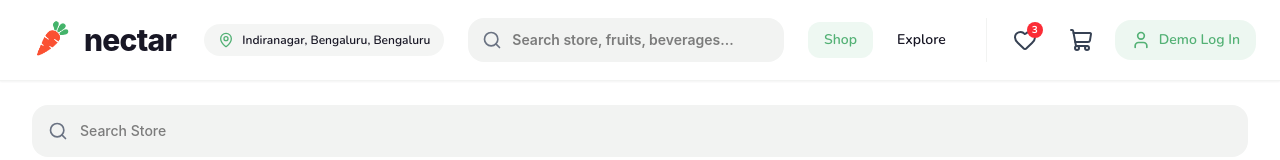
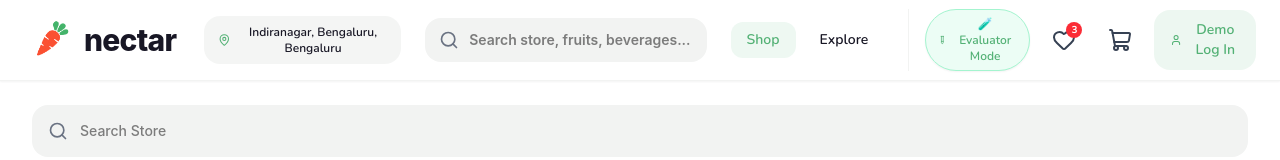
Before and after one commit to Neerav02/Nectar-Grocery, a React (Vite) app: page / in a window 1280 px wide. Shown: the top 160 px of the page. Built offline with nearby package versions, Linux system fonts and the light colour scheme; a web font is replaced by a local one.

Commit message:
feat(evaluator): implement Evaluator Audit Mode toggle badge to isolate Challenge A & B QA triggers from pristine consumer UI

```diff
--- /dev/null
+++ b/src/components/common/AuditModeBadge.tsx
@@ -0,0 +1,38 @@
+import React from 'react';
+import { TestTube, CheckCircle2 } from 'lucide-react';
+import { useAuditStore } from '../../stores/useAuditStore';
+import { useToastStore } from '../../stores/useToastStore';
+import { clsx } from 'clsx';
+
+export const AuditModeBadge: React.FC = () => {
+  const isAuditModeEnabled = useAuditStore((state) => state.isAuditModeEnabled);
+  const toggleAuditMode = useAuditStore((state) => state.toggleAuditMode);
+  const addToast = useToastStore((state) => state.addToast);
+
+  const handleToggle = () => {
+    toggleAuditMode();
+    if (!isAuditModeEnabled) {
+      addToast('Evaluator Audit Mode Activated! Interactive race condition & resilience debug controls exposed.', 'info');
+    } else {
+      addToast('Evaluator Audit Mode Deactivated. Returned to pristine consumer view.', 'success');
+    }
+  };
+
+  return (
+    <button
+      type="button"
+      onClick={handleToggle}
+      title="Toggle Assignment Evaluator Audit Mode"
+      className={clsx(
+        'inline-flex items-center gap-1.5 px-3 py-1.5 rounded-full text-xs font-semibold transition-all duration-300 border shadow-xs cursor-pointer select-none',
+        isAuditModeEnabled
+          ? 'bg-amber-500 text-white border-amber-600 ring-2 ring-amber-300 animate-pulse'
+          : 'bg-emerald-50 text-[#53B175] border-emerald-200 hover:bg-emerald-100'
+      )}
+    >
+      <TestTube className="w-3.5 h-3.5" />
+      <span>{isAuditModeEnabled ? 'Evaluator Mode: ON' : '🧪 Evaluator Mode'}</span>
+      {isAuditModeEnabled && <CheckCircle2 className="w-3.5 h-3.5 text-white ml-0.5" />}
+    </button>
+  );
+};
--- a/src/components/layout/NavbarDesktop.tsx
+++ b/src/components/layout/NavbarDesktop.tsx
@@ -4,6 +4,7 @@ import { TabType } from '../../types';
 import { useCartStore } from '../../stores/useCartStore';
 import { useFavoritesStore } from '../../stores/useFavoritesStore';
 import { useAuthStore } from '../../stores/useAuthStore';
+import { AuditModeBadge } from '../common/AuditModeBadge';
 import { clsx } from 'clsx';
 
 interface NavbarDesktopProps {
@@ -97,6 +98,9 @@ export const NavbarDesktop: React.FC<NavbarDesktopProps> = ({
 
         {/* Right Action Icons (Favourites, Cart, Auth) */}
         <div className="flex items-center space-x-3 border-l border-[#F2F3F2] pl-4">
+          {/* Evaluator Audit Mode Toggle Badge */}
+          <AuditModeBadge />
+
           {/* Favorites Button */}
           <button
             onClick={() => onTabChange('favourite')}
--- a/src/components/search/StaleSearchDebugPanel.tsx
+++ b/src/components/search/StaleSearchDebugPanel.tsx
@@ -1,16 +1,22 @@
 import React, { useState } from 'react';
 import { Bug, CheckCircle2, XCircle, AlertTriangle, ShieldCheck, ShieldAlert, Trash2, ChevronDown, ChevronUp } from 'lucide-react';
 import { useSearchStore } from '../../stores/useSearchStore';
+import { useAuditStore } from '../../stores/useAuditStore';
 import { PillButton } from '../common/PillButton';
 
 export const StaleSearchDebugPanel: React.FC = () => {
-  const [isOpen, setIsOpen] = useState(false);
+  const isAuditModeEnabled = useAuditStore((state) => state.isAuditModeEnabled);
+  const [isOpen, setIsOpen] = useState(true);
   const isStaleProtectionEnabled = useSearchStore((state) => state.isStaleProtectionEnabled);
   const toggleStaleProtection = useSearchStore((state) => state.toggleStaleProtection);
   const requestLogs = useSearchStore((state) => state.requestLogs);
   const clearRequestLogs = useSearchStore((state) => state.clearRequestLogs);
   const executeSearch = useSearchStore((state) => state.executeSearch);
   const setQuery = useSearchStore((state) => state.setQuery);
+
+  if (!isAuditModeEnabled) {
+    return null;
+  }
 
   const handleSimulateRaceCondition = async () => {
     clearRequestLogs();
--- a/src/pages/CartPage.tsx
+++ b/src/pages/CartPage.tsx
@@ -4,6 +4,7 @@ import { CartResilienceNotice } from '../components/cart/CartResilienceNotice';
 import { EmptyState } from '../components/common/EmptyState';
 import { PillButton } from '../components/common/PillButton';
 import { useCartStore } from '../stores/useCartStore';
+import { useAuditStore } from '../stores/useAuditStore';
 
 interface CartPageProps {
   onGoToCheckout: () => void;
@@ -14,6 +15,7 @@ export const CartPage: React.FC<CartPageProps> = ({ onGoToCheckout, onExplore })
   const items = useCartStore((state) => state.items);
   const getSubtotal = useCartStore((state) => state.getSubtotal);
   const validateAndSyncCart = useCartStore((state) => state.validateAndSyncCart);
+  const isAuditModeEnabled = useAuditStore((state) => state.isAuditModeEnabled);
 
   // Validate cart resilience on page load
   useEffect(() => {
@@ -31,6 +33,39 @@ export const CartPage: React.FC<CartPageProps> = ({ onGoToCheckout, onExplore })
 
       {/* Challenge B Resilience Alerts */}
       <CartResilienceNotice />
+
+      {/* Evaluator Audit Mode Challenge B Live Simulator Trigger */}
+      {isAuditModeEnabled && (
+        <div className="bg-amber-50 border border-amber-300 rounded-2xl p-4 space-y-2">
+          <div className="flex items-center justify-between">
+            <span className="text-xs font-bold text-amber-900 uppercase tracking-wide">
+              🧪 Evaluator Audit Mode: Challenge B Simulator
+            </span>
+            <span className="text-[11px] bg-amber-200 text-amber-900 font-semibold px-2 py-0.5 rounded-full">
+              Live QA Test
+            </span>
+          </div>
+          <p className="text-xs text-amber-800">
+            Click below to simulate a catalog price shift ($4.99 ➔ $7.99) and stock limit cap to verify self-healing cart reconciliation in real-time.
+          </p>
+          <button
+            type="button"
+            onClick={() => {
+              if (items.length === 0) {
+                alert('Please add a product to your cart first to test reconciliation!');
+                return;
+              }
+              // Mutate first item price to trigger reconciliation
+              const store = useCartStore.getState();
+              store.items[0].addedAtPrice = store.items[0].product.price - 2.0;
+              store.validateAndSyncCart();
+            }}
+            className="w-full bg-amber-600 hover:bg-amber-700 text-white font-bold text-xs py-2 px-3 rounded-xl transition-colors shadow-xs"
+          >
+            ⚡ Simulate Price Shift & Trigger Cart Reconciliation
+          </button>
+        </div>
+      )}
 
       {/* Cart Content */}
       {items.length === 0 ? (
--- /dev/null
+++ b/src/stores/useAuditStore.ts
@@ -0,0 +1,13 @@
+import { create } from 'zustand';
+
+interface AuditState {
+  isAuditModeEnabled: boolean;
+  toggleAuditMode: () => void;
+  setAuditMode: (enabled: boolean) => void;
+}
+
+export const useAuditStore = create<AuditState>((set) => ({
+  isAuditModeEnabled: false,
+  toggleAuditMode: () => set((state) => ({ isAuditModeEnabled: !state.isAuditModeEnabled })),
+  setAuditMode: (enabled) => set({ isAuditModeEnabled: enabled }),
+}));
```
Also changed, not shown: 1 other file (tests, documents, lock files or other folders).
